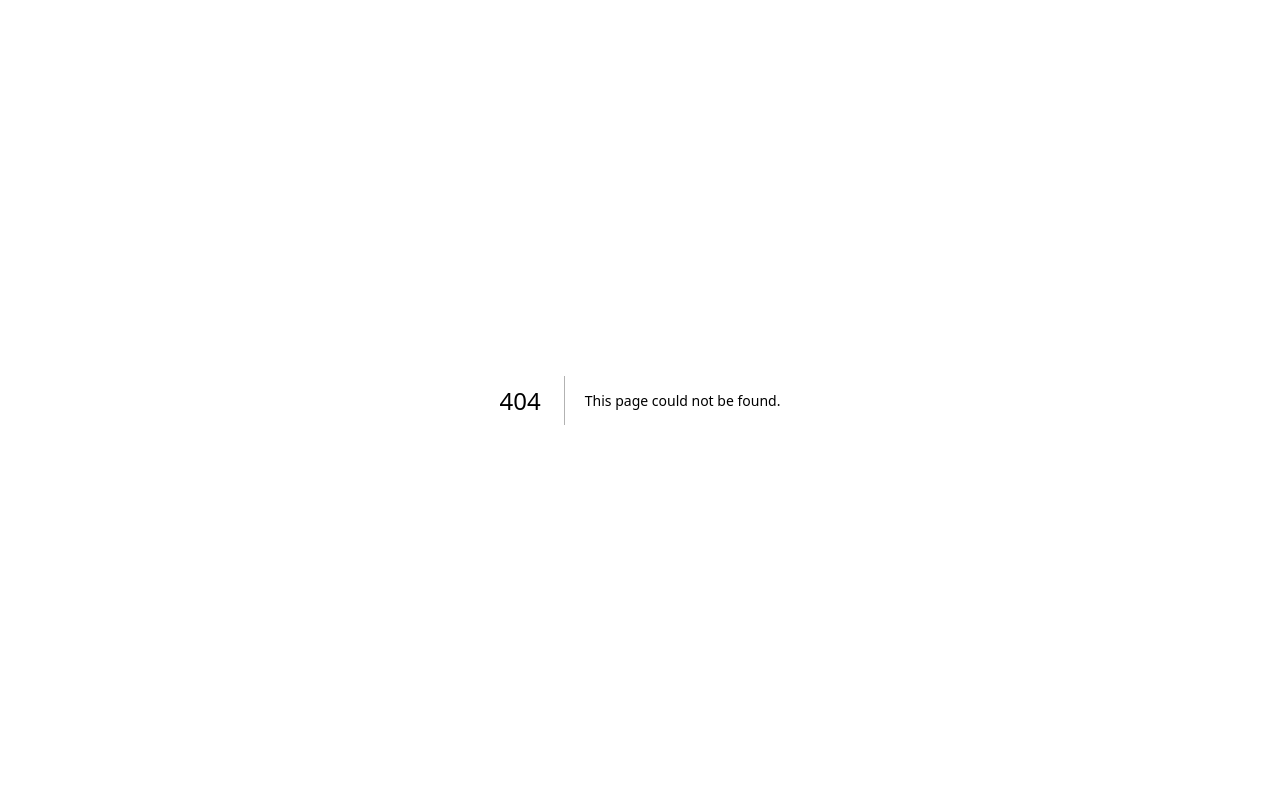
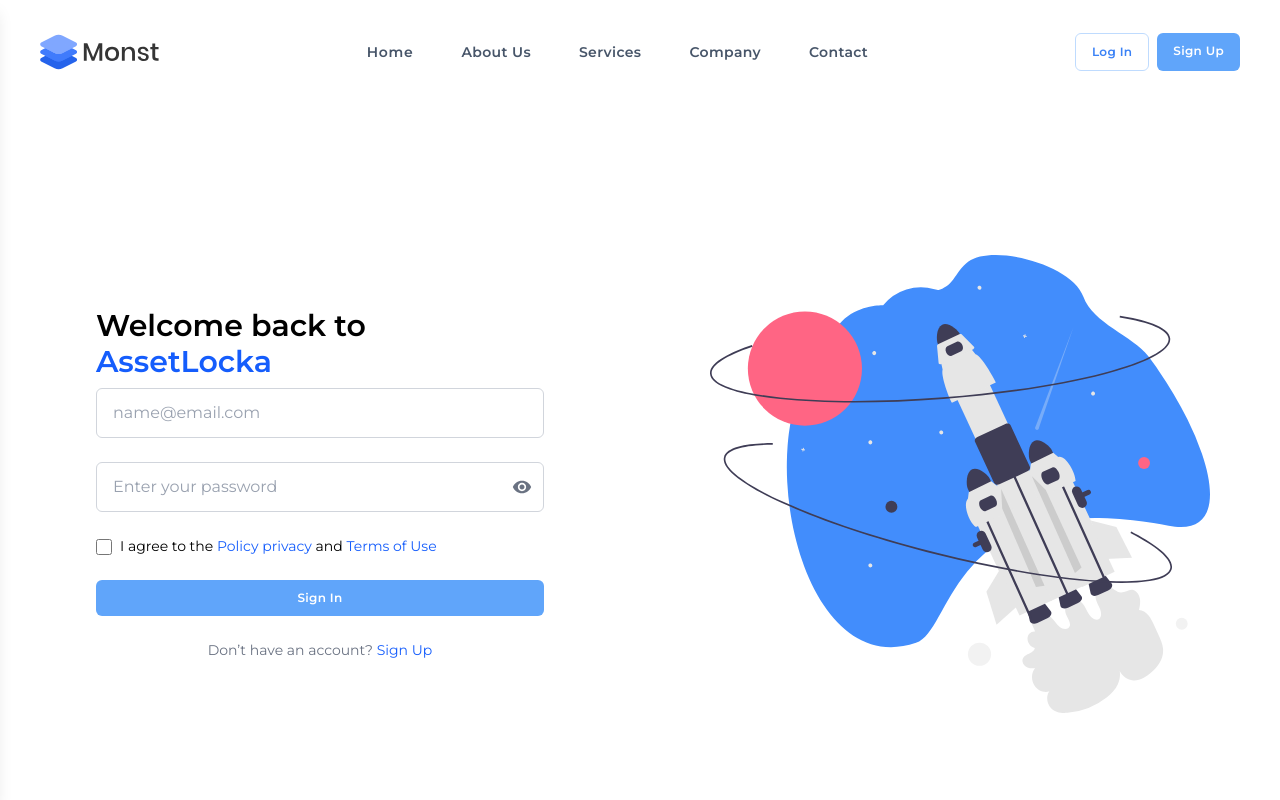
Before and after one commit to milekboy/asset-locka, a Next.js app: page /login in a window 1280 px wide. Before the commit this address had no page. Shown: the top 800 px of the page. Built offline with nearby package versions, Linux system fonts and the light colour scheme.

Commit message:
login and signup pages

```diff
--- a/src/app/components/Header.jsx
+++ b/src/app/components/Header.jsx
@@ -114,7 +114,7 @@ export default function Header({
             <Link href="/login" className="btn-accent hover-up-2">
               Log In
             </Link>
-            <Link href="/register" className="btn-primary hover-up-2">
+            <Link href="/signup" className="btn-primary hover-up-2">
               Sign Up
             </Link>
           </div>
@@ -172,7 +172,7 @@ export default function Header({
               <Link href="/login">
                 <li onClick={navHandler}>Log In</li>
               </Link>
-              <Link href="/register">
+              <Link href="/signup">
                 <li onClick={navHandler}>Sign Up</li>
               </Link>
 
--- a/src/app/globals.css
+++ b/src/app/globals.css
@@ -60,3 +60,17 @@ body {
   --tw-text-opacity: 1 !important;
   color: rgba(71, 85, 105, var(--tw-text-opacity)) !important;
 }
+@layer components {
+  .input-text {
+    @apply w-full rounded-md border border-gray-300 bg-white py-3 px-4 placeholder-gray-400 focus:border-blue-500 focus:ring-2 focus:ring-blue-200 transition;
+  }
+  .btn-primary {
+    @apply rounded-md bg-blue-600 text-white hover:bg-blue-700 transition;
+  }
+  .btn-outline {
+    @apply rounded-md border border-gray-300 py-3 px-4 hover:bg-gray-50 transition;
+  }
+  .link {
+    @apply text-blue-600 hover:underline;
+  }
+}
--- /dev/null
+++ b/src/app/login/page.jsx
@@ -0,0 +1,118 @@
+"use client";
+import { useState } from "react";
+import Image from "next/image";
+import Link from "next/link";
+import Footer from "../components/Footer";
+import Header from "../components/Header";
+import { MdVisibility, MdVisibilityOff } from "react-icons/md";
+
+export default function Login() {
+  const [showPwd, setShowPwd] = useState(false);
+
+  return (
+    <div>
+      <Header />
+
+      <div className="w-full h-screen lg:flex">
+        <div className="w-full lg:w-1/2 flex justify-center items-center mt-10 lg:mt-0">
+          <form
+            className="w-[90%] max-w-md space-y-6"
+            onSubmit={(e) => {
+              e.preventDefault();
+              // TODO: handle sign-in
+            }}
+          >
+            <h1 className="text-3xl font-semibold mb-2">
+              Welcome back to <span className="text-blue-600">AssetLocka</span>{" "}
+            </h1>
+
+            {/* E-mail */}
+            <label className="block">
+              <span className="sr-only">Email</span>
+              <input
+                type="email"
+                required
+                placeholder="name@email.com"
+                className="input-text"
+              />
+            </label>
+
+            {/* Password + toggle */}
+            <label className="relative block">
+              <span className="sr-only">Password</span>
+              <input
+                type={showPwd ? "text" : "password"}
+                required
+                placeholder="Enter your password"
+                className="input-text pr-12"
+              />
+              <button
+                type="button"
+                onClick={() => setShowPwd(!showPwd)}
+                className="absolute right-3 top-1/2 -translate-y-1/2 text-gray-500 hover:text-gray-700"
+              >
+                {showPwd ? (
+                  <MdVisibilityOff size={20} />
+                ) : (
+                  <MdVisibility size={20} />
+                )}
+              </button>
+            </label>
+
+            {/* Terms checkbox */}
+            <label className="flex items-start text-sm gap-2">
+              <input
+                type="checkbox"
+                required
+                className="mt-[3px] h-4 w-4 shrink-0 rounded border-gray-300 text-blue-600 focus:ring-blue-500"
+              />
+              <span>
+                I agree to the&nbsp;
+                <Link href="#" className="link">
+                  Policy privacy
+                </Link>{" "}
+                and&nbsp;
+                <Link href="#" className="link">
+                  Terms of Use
+                </Link>
+              </span>
+            </label>
+
+            {/* Sign-in button */}
+            <button
+              type="submit"
+              className="btn-primary w-full py-3 font-medium"
+            >
+              Sign In
+            </button>
+
+            {/* Divider */}
+
+            {/* Footer link */}
+            <p className="text-center text-gray-500 text-sm">
+              Don’t have an account?&nbsp;
+              <Link href="/signup" className="link">
+                Sign Up
+              </Link>
+            </p>
+          </form>
+        </div>
+
+        {/* ── RIGHT: illustration ────────────────────────────── */}
+        <div className="w-full lg:w-1/2 flex justify-center items-center mt-5 lg:mt-0">
+          <Image
+            src="/locka_files/space.svg"
+            alt="Rocket illustration"
+            width={500}
+            height={500}
+            priority
+          />
+        </div>
+      </div>
+
+      <Footer />
+    </div>
+  );
+}
+
+/* ── Tailwind helpers (globals.css or whatever) ───────────── */
--- /dev/null
+++ b/src/app/signup/page.js
@@ -0,0 +1,175 @@
+"use client";
+import { useState } from "react";
+import Image from "next/image";
+import Link from "next/link";
+import Footer from "../components/Footer";
+import Header from "../components/Header";
+import {
+  MdVisibility,
+  MdVisibilityOff,
+  MdAlternateEmail,
+} from "react-icons/md";
+import { FaUser } from "react-icons/fa";
+
+export default function Signup() {
+  const [showPwd, setShowPwd] = useState(false);
+  const [showPwd2, setShowPwd2] = useState(false);
+
+  return (
+    <div>
+      <Header />
+
+      <div className="w-full min-h-screen flex flex-col items-center justify-start pt-14 lg:pb-14 lg:pt-20 bg-gray-50">
+        {/* Card */}
+        <form
+          className="w-[92%] max-w-md bg-white shadow-sm rounded-lg px-8 py-10 space-y-6"
+          onSubmit={(e) => {
+            e.preventDefault();
+            // TODO: handle sign-up
+          }}
+        >
+          <h1 className="text-3xl font-semibold text-center">
+            Create an Account
+          </h1>
+
+          {/* Username */}
+          <label className="relative block">
+            <span className="sr-only">Username</span>
+            <input
+              type="text"
+              required
+              placeholder="Username"
+              className="input-text pl-12"
+            />
+            <FaUser className="absolute left-4 top-1/2 -translate-y-1/2 text-gray-400" />
+          </label>
+
+          {/* Email */}
+          <label className="relative block">
+            <span className="sr-only">Email</span>
+            <input
+              type="email"
+              required
+              placeholder="Email"
+              className="input-text pl-12"
+            />
+            <MdAlternateEmail className="absolute left-4 top-1/2 -translate-y-1/2 text-gray-400" />
+          </label>
+
+          {/* Password */}
+          <label className="relative block">
+            <span className="sr-only">Password</span>
+            <input
+              type={showPwd ? "text" : "password"}
+              required
+              placeholder="Enter your password"
+              className="input-text pl-4 pr-12"
+            />
+            <button
+              type="button"
+              onClick={() => setShowPwd(!showPwd)}
+              className="absolute right-3 top-1/2 -translate-y-1/2 text-gray-500 hover:text-gray-700"
+            >
+              {showPwd ? (
+                <MdVisibilityOff size={20} />
+              ) : (
+                <MdVisibility size={20} />
+              )}
+            </button>
+          </label>
+
+          {/* Confirm password */}
+          <label className="relative block">
+            <span className="sr-only">Confirm password</span>
+            <input
+              type={showPwd2 ? "text" : "password"}
+              required
+              placeholder="Confirm password"
+              className="input-text pl-4 pr-12"
+            />
+            <button
+              type="button"
+              onClick={() => setShowPwd2(!showPwd2)}
+              className="absolute right-3 top-1/2 -translate-y-1/2 text-gray-500 hover:text-gray-700"
+            >
+              {showPwd2 ? (
+                <MdVisibilityOff size={20} />
+              ) : (
+                <MdVisibility size={20} />
+              )}
+            </button>
+          </label>
+
+          {/* Terms checkbox */}
+          <label className="flex items-start text-sm gap-2">
+            <input
+              type="checkbox"
+              required
+              className="mt-[3px] h-4 w-4 shrink-0 rounded border-gray-300 text-blue-600 focus:ring-blue-500"
+            />
+            <span>
+              I agree to&nbsp;
+              <Link href="#" className="link">
+                Policy privacy
+              </Link>{" "}
+              and&nbsp;
+              <Link href="#" className="link">
+                Terms of Use
+              </Link>
+            </span>
+          </label>
+
+          {/* Submit */}
+          <button type="submit" className="btn-primary w-full py-3 font-medium">
+            Sign Up Now
+          </button>
+
+          {/* Divider */}
+          <div className=" items-center justify-center gap-4 hidden">
+            <span className="h-px flex-1 bg-gray-200" />
+            <span className="text-gray-400 text-sm">or continue with</span>
+            <span className="h-px flex-1 bg-gray-200" />
+          </div>
+
+          {/* Social buttons (optional) */}
+          <div className="space-y-4 hidden">
+            <button
+              type="button"
+              className="btn-outline w-full flex items-center gap-3"
+            >
+              <Image
+                src="/icons/facebook.svg"
+                width={20}
+                height={20}
+                alt="Facebook"
+              />
+              Sign Up with Facebook
+            </button>
+            <button
+              type="button"
+              className="btn-outline w-full flex items-center gap-3"
+            >
+              <Image
+                src="/icons/google.svg"
+                width={20}
+                height={20}
+                alt="Google"
+              />
+              Sign Up with Google
+            </button>
+          </div>
+
+          {/* Already have an account */}
+          <p className="text-center text-gray-500 text-sm pt-2">
+            Already have an account?&nbsp;
+            <Link href="/login" className="link">
+              Log In
+            </Link>
+          </p>
+        </form>
+      </div>
+
+      <Footer />
+    </div>
+  );
+}
```
Also changed, not shown: public/locka_files/space.svg (added).
